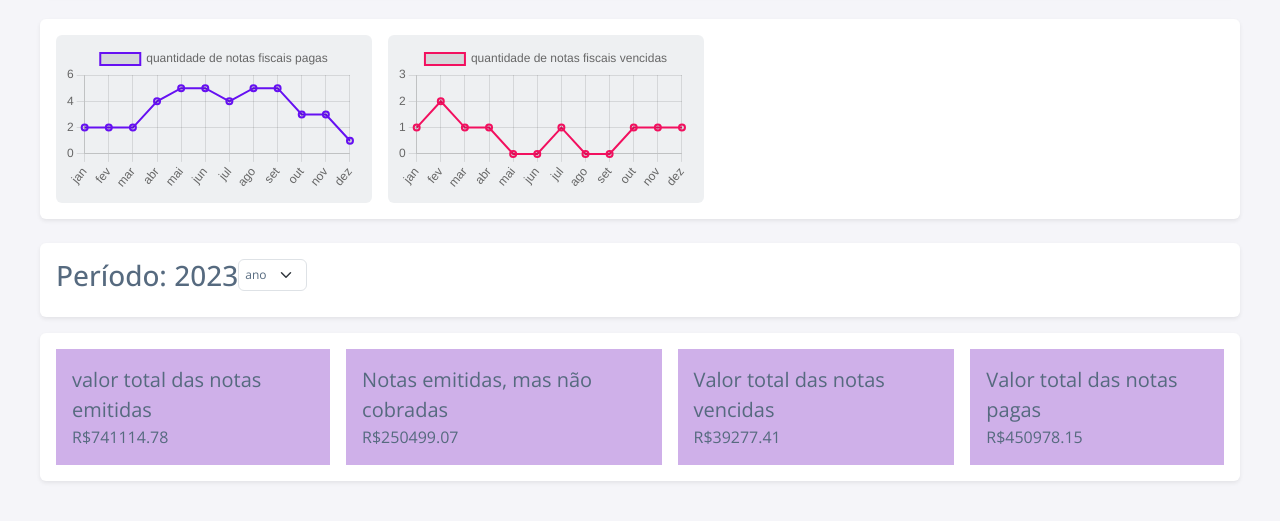
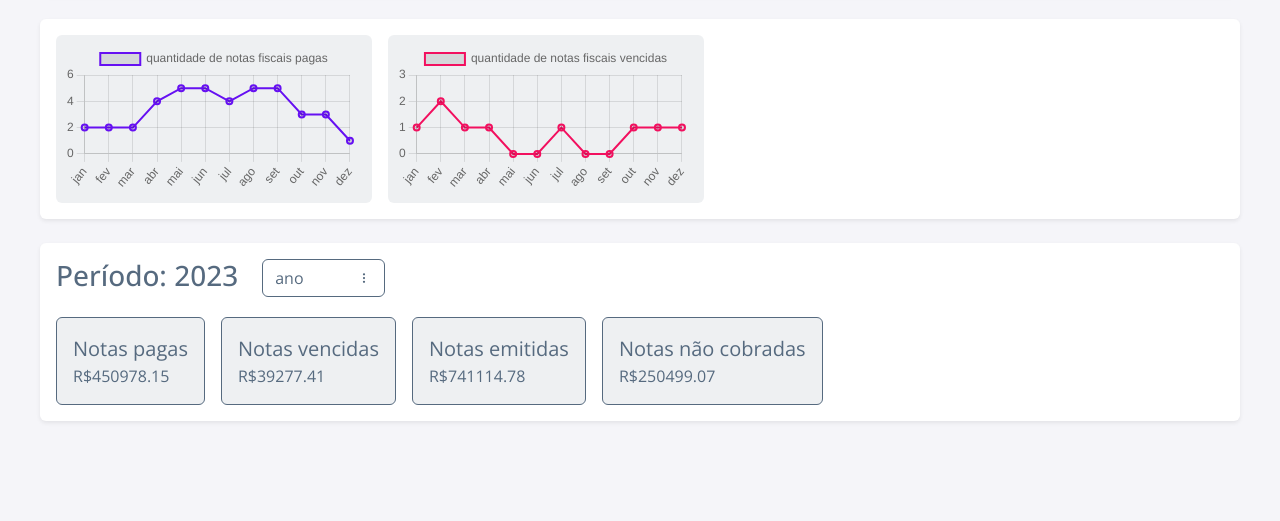
Before and after one commit to limasthays/finances-system, a website: page index.html in a window 1280 px wide. Shown: the part 99-620 px from the top of the page. Drawn offline with nearby package versions, Linux system fonts and the light colour scheme.

Commit message:
final styles updates

```diff
--- a/assets/components/invoices-table/tableBuilder.js
+++ b/assets/components/invoices-table/tableBuilder.js
@@ -5,7 +5,7 @@ function tableBuilder(arrayData){
 			`<tr class="invoice-item">
 			<th scope="row" title="id da nota fiscal">${item.id}</th>
 			<td class="text-capitalize payer" title="pagador">${item.pagador}</td>
-			<td title="valor total">${item.valor}</td>
+			<td title="valor total">R$ ${item.valor}</td>
 			<td class="status" title="status da nota fiscal">${item.status}</td>
 			<td class="emission-date" title="data de emissão">${item.emissao}</td>
 			<td class="charge-date" title="data de cobrança">${item.cobranca}</td>
--- a/assets/styles/dashboard.css
+++ b/assets/styles/dashboard.css
@@ -1,17 +1,21 @@
+:root, [data-bs-theme=light] {
+	--bs-border-color: #566A7F;
+}
+
 .content-card{
-	background-color: rgb(207, 176, 233);
 	width: fit-content;
 	padding: 1rem;
 	display: flex;
+	background-color: #566a7f1a;
 }
 
 .form-select{
-	/* --bs-form-select-bg-img: none;
-	background-image: url("../svg/three-dots-vertical.svg"); */
+	--bs-form-select-bg-img: none;
+	background-image: url("../svg/three-dots-vertical.svg");
 	width: fit-content;
 	height: fit-content;
-	font-size: 12px;
-	padding: 6px;
+	/* font-size: 14px;
+	padding: 8px; */
 }
 
 .canva-card{
--- a/assets/styles/notas-fiscais.css
+++ b/assets/styles/notas-fiscais.css
@@ -1,3 +1,8 @@
+.form-select{
+	margin-top: 0.5rem;
+	font-size: 12px;
+}
+
 .table {
 	--bs-table-color-state: #566A7F;
 	font-size: 12px;
--- a/index.html
+++ b/index.html
@@ -28,9 +28,10 @@
 					</div>
 				</div>
 
-				<div class="d-flex flex-column gap-3">
-						<div class="bg-white shadow-sm p-3 rounded">
-							<div class="d-flex">
+
+				<section class="d-flex flex-column gap-3 bg-white shadow-sm p-3 rounded">
+
+							<div class="d-flex gap-4">
 								<h3>Período: <span id="current-period">2023</span>
 								</h3>
 								<select id="total-invoices-selector" class="form-select" aria-label="Default select example">
@@ -39,40 +40,42 @@
 									<option value="mes">mês atual</option>
 								</select>
 							</div>
-					</div>
 
-						<section class="d-flex gap-3 bg-white shadow-sm p-3 rounded">
+						<div class="d-flex gap-3">
+							<!-- paga -->
+							<div class="content-card rounded border border-1">
+								<div class="d-flex flex-column">
+									<span class="fs-5">Notas pagas</span>
+									<span id="paid-invoices"></span>
+								</div>
+							</div>
+
+							<!-- vencida -->
+							<div class="content-card rounded border border-1">
+								<div class="d-flex flex-column">
+									<span class="fs-5">Notas vencidas</span>
+									<span id="expired-invoices"></span>
+								</div>
+							</div>
+
 							<!-- valor total -->
-								<div class="content-card">
+								<div class="content-card rounded border border-1">
 									<div class="d-flex flex-column">
-										<span class="fs-5">valor total das notas emitidas</span>
+										<span class="fs-5">Notas emitidas</span>
 										<span id="total-invoices-value"></span>
 									</div>
 								</div>
 							<!-- emitida, não cobrada -->
-							<div class="content-card">
+							<div class="content-card rounded border border-1">
 								<div class="d-flex flex-column">
-									<span class="fs-5">Notas emitidas, mas não cobradas</span>
+									<span class="fs-5">Notas não cobradas</span>
 									<span id="not-charged-invoices"></span>
 								</div>
 							</div>
-							<!-- vencida -->
-							<div class="content-card">
-								<div class="d-flex flex-column">
-									<span class="fs-5">Valor total das notas vencidas</span>
-									<span id="expired-invoices"></span>
-								</div>
-							</div>
-							<!-- paga -->
-							<div class="content-card">
-								<div class="d-flex flex-column">
-									<span class="fs-5">Valor total das notas pagas</span>
-									<span id="paid-invoices"></span>
-								</div>
-							</div>
 
-						</section>
-				</div>
+
+						</div>
+					</section>
 			</div>
 		</div>
 
```
Also changed, not shown: notas-fiscais.html (+5 -5 lines).
